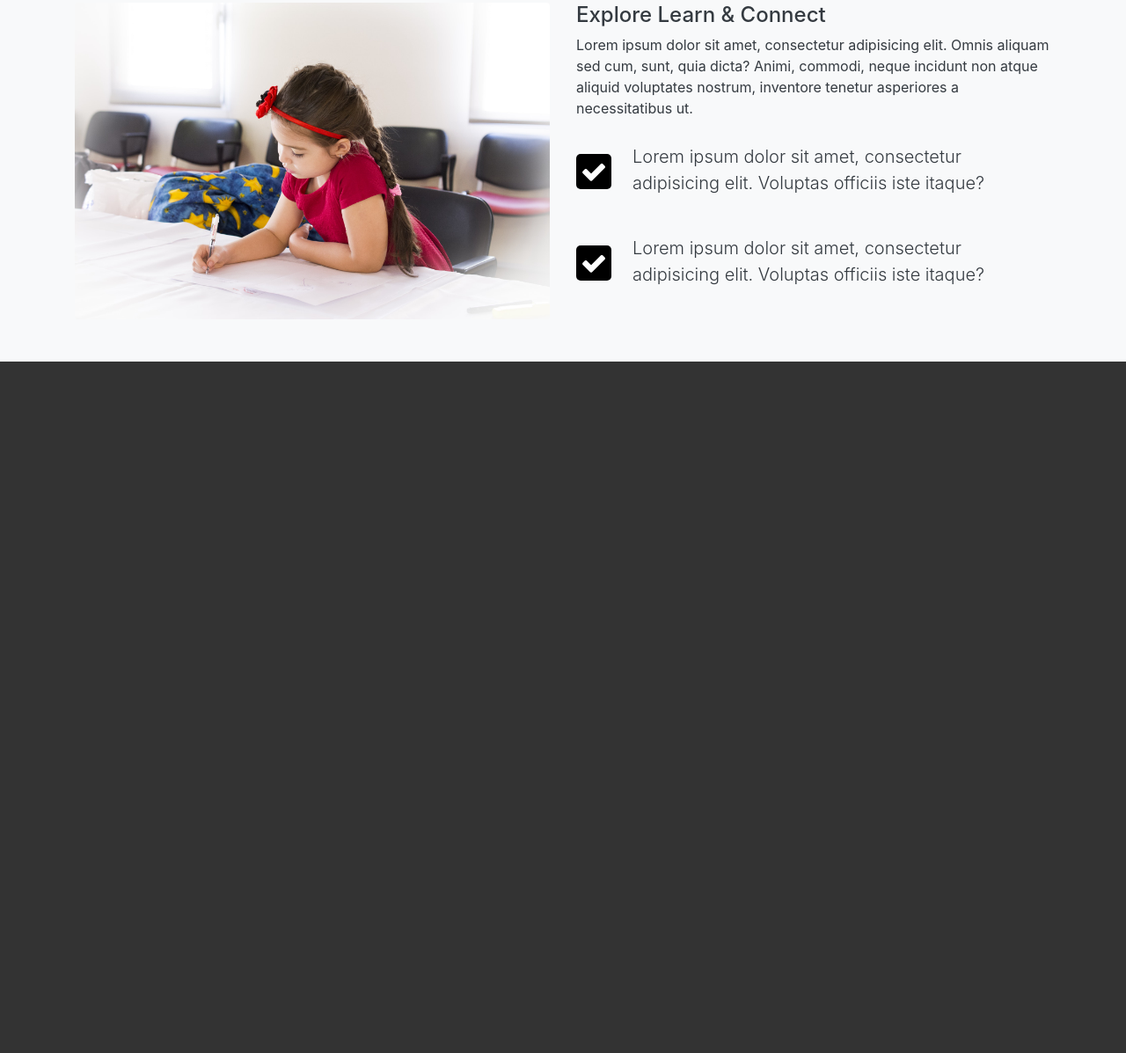
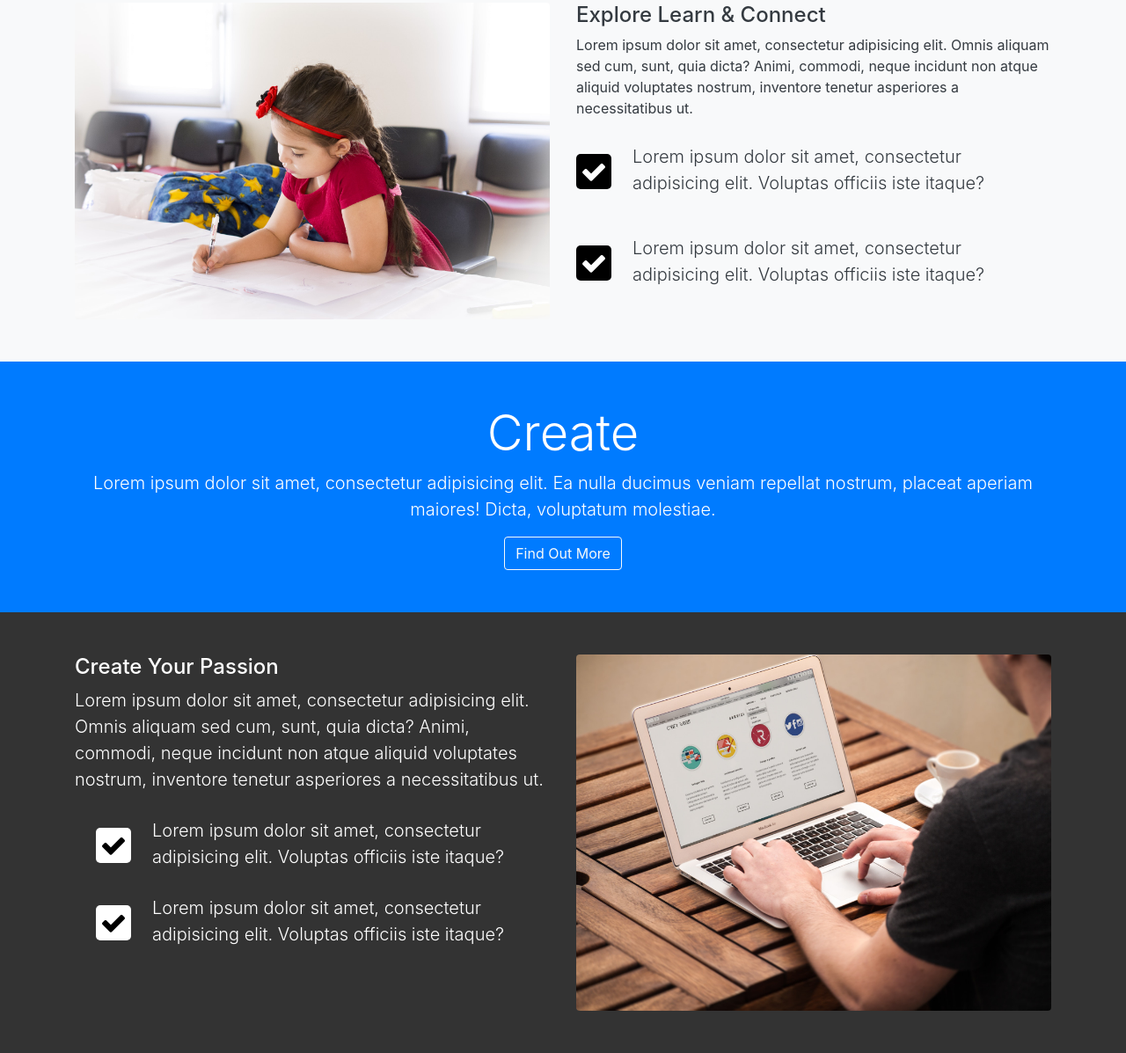
Before and after one commit to raselofficial52/LoopLAB, a plain HTML site: page src/index.html in a window 1280 px wide. Shown: the part 1139-2336 px from the top of the page at 88% size. Before the commit the page ends 1550 px from the top, so only its background shows below. Drawn offline with Linux system fonts and the light colour scheme.

Commit message:
create head & main setion design

```diff
--- a/src/css/responsib/responsib.scss
+++ b/src/css/responsib/responsib.scss
@@ -1,6 +1,4 @@
-@media(max-width:575px){
 
-}
 @media(max-width:767px){
     .home_inner{
         h1{
@@ -12,4 +10,9 @@
              font-size: 3rem;
          }
      }
+     #create_head_section{
+         h2{
+             font-size:3rem;
+         }
+     }
 }
--- a/src/css/scss/style.scss
+++ b/src/css/scss/style.scss
@@ -62,3 +62,14 @@ body {
         border-radius:5px;
     }
 }
+//  Create Main Section
+
+#create_main_section{
+    .fa{
+        background-color: $font_color;
+        font-size:$icon_font_size;
+        color:rgb(0, 0, 0);
+        padding:5px;
+        border-radius:5px;
+    }
+}
--- a/src/index.html
+++ b/src/index.html
@@ -143,6 +143,52 @@
     </div>
   </div>
 </section>
+<!-- Create head Section -->
+<section id="create_head_section" class="text-center py-5 bg-primary">
+  <div class="container">
+    <div class="row">
+      <div class="col-md-12">
+        <h2 class="display-4">Create</h2>
+        <p class="lead">Lorem ipsum dolor sit amet, consectetur adipisicing elit. Ea nulla ducimus veniam repellat nostrum, placeat aperiam
+        maiores! Dicta, voluptatum molestiae.</p>
+        <a class="btn btn-outline-light" href="#">Find Out More</a>
+      </div>
+    </div>
+  </div>
+</section>
+<!-- Create Main Section -->
+<section id="create_main_section" class="py-5">
+  <div class="container">
+    <div class="row">
+      <div class="col-md-12 col-lg-6">
+        <h4>Create Your Passion</h4>
+        <p class="lead">Lorem ipsum dolor sit amet, consectetur adipisicing elit. Omnis aliquam sed cum, sunt, quia dicta? Animi, commodi, neque
+        incidunt non atque aliquid voluptates nostrum, inventore tenetur asperiores a necessitatibus ut.</p>
+        <div class="d-flex flex-row">
+          <div class="p-4 align-self-start">
+            <i class="fa fa-check"></i>
+          </div>
+          <div class="align-self-end">
+            <p class="lead">Lorem ipsum dolor sit amet, consectetur adipisicing elit. Voluptas officiis iste itaque?
+          </p>
+          </div>
+        </div>
+        <div class="d-flex flex-row">
+          <div class="p-4 align-self-start">
+            <i class="fa fa-check"></i>
+          </div>
+          <div class="align-self-end">
+            <p class="lead">Lorem ipsum dolor sit amet, consectetur adipisicing elit. Voluptas officiis iste itaque?
+            </p>
+          </div>
+        </div>
+      </div>
+      <div class="col-md-12 col-lg-6 mt-5 mt-lg-0">
+        <img src="img/create.jpeg" class="img-fluid rounded" alt="">
+      </div>
+    </div>
+  </div>
+</section>
 
 
 
```
Also changed, not shown: src/css/responsib/responsib.css, src/css/scss/style.css, 2 other files.
